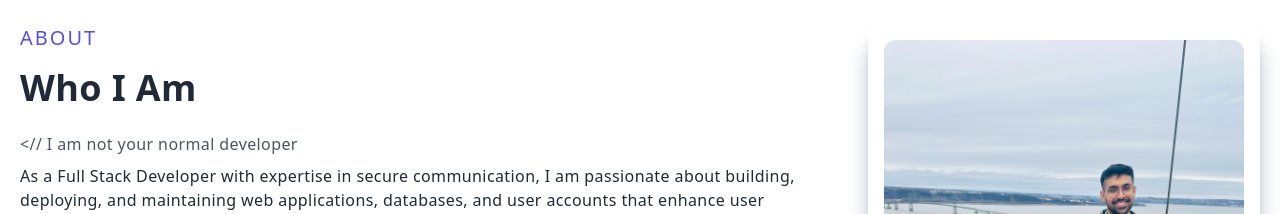
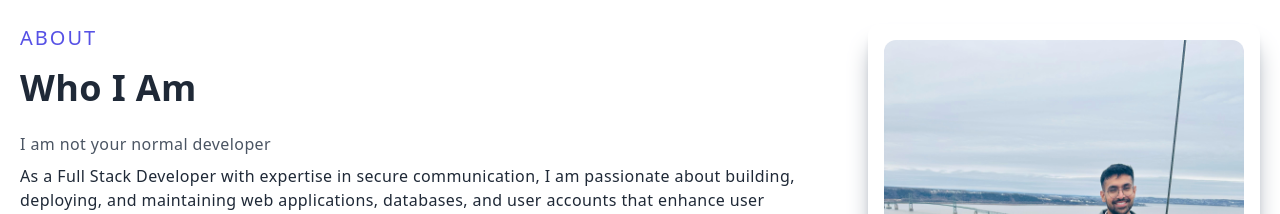
Before and after one commit to parklicoste/portfolio, a Next.js app: page / in a window 1280 px wide. Shown: the part 920-1134 px from the top of the page. Built offline with nearby package versions, Linux system fonts and the light colour scheme.

Commit message:
Update About.jsx

```diff
--- a/components/About.jsx
+++ b/components/About.jsx
@@ -10,7 +10,7 @@
 
                 <p className='uppercase text-xl tracking-widest text-[#5651e5]' >About</p>
                 <h2 className='py-4'>Who I Am</h2>
-                <p className='py-2 text-gray-600'>&lt;// I am not your normal developer</p>
+                <p className='py-2 text-gray-600'> I am not your normal developer</p>
                 <p>As a Full Stack Developer with expertise in secure communication,
                     I am passionate about building, deploying, and maintaining web applications, databases,
                     and user accounts that enhance user experience and data efficiency.
```
